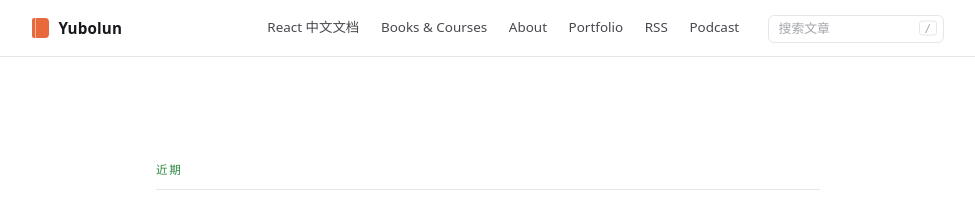
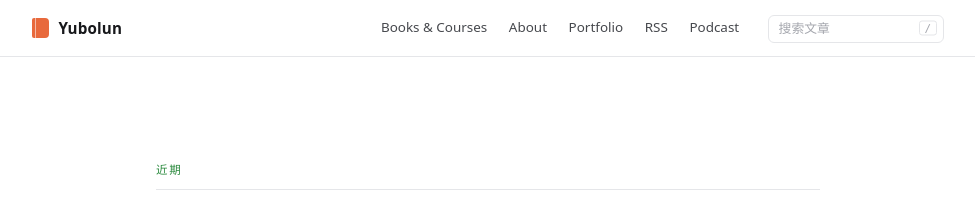
Before and after one commit to discountry/discountry.github.io, a Jekyll site: the page built from index.html, in a window 1280 px wide. Shown: the top 208 px of the page, without its empty margins (152-1127 px from the left). Built offline with Jekyll 4.4.1, drawn with Linux system fonts in a browser that asks for light colours.

Commit message:
Comment out the link to the React Chinese documentation in the header.html file

```diff
--- a/_includes/header.html
+++ b/_includes/header.html
@@ -2,7 +2,7 @@
   <div class="site-header-inner">
     <a class="brand" href="{{ site.baseurl }}/"><span class="brand-mark"></span>{{ site.title }}</a>
     <nav class="site-nav">
-      <a href="https://zh-hans.react.dev/" target="_blank" rel="noreferrer">React 中文文档</a>
+      <!-- <a href="https://zh-hans.react.dev/" target="_blank" rel="noreferrer">React 中文文档</a> -->
       {% assign sorted_pages = site.pages | sort: 'order' %}
       {% for p in sorted_pages %}
         {% if p.title %}
```
